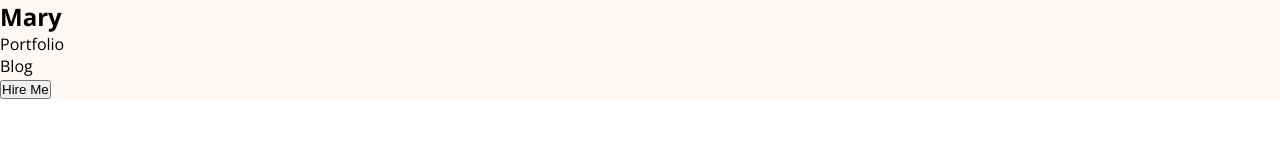
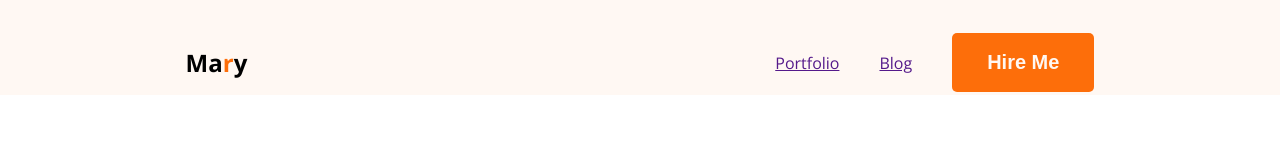
Before and after one commit to shohag721/my-projects, a plain HTML site: page my-projects/index.html in a window 1280 px wide. Drawn offline with nearby package versions, Linux system fonts and the light colour scheme.

Commit message:
added images and create navbar styles

```diff
--- a/my-projects/index.html
+++ b/my-projects/index.html
@@ -9,12 +9,14 @@
 <body class="open-sans">
     <header>
         <nav class="navber">
-            <h1>Mary</h1>
-            <ul>
-                <li>Portfolio</li>
-                <li>Blog</li>
+            <div class="nav-title">
+                <h1 class="header-name">Ma<span class="Mary">r</span>y</h1>
+            </div>
+            <ul class="menu">
+                <li><a href="">Portfolio</a></li>
+                <li><a href="">Blog</a></li>
+                <li><button class="btn">Hire Me</button></li>
             </ul>
-            <button>Hire Me</button>
         </nav>
     </header>
     <body>
--- a/my-projects/styles/style.css
+++ b/my-projects/styles/style.css
@@ -11,7 +11,42 @@
     font-style: normal;
 }
 
+/* Share Styles */
+
+.btn{
+    background-color: #FD6E0A;
+    border: none;
+    padding: 18px 35px;
+    border-radius: 5px;
+    font-size: 20px;
+    font-weight: 700;
+    color: #FFF8F3;
+}
+
+
+/* Header Section */
+
 header{
     background-color:#FFF8F3;
-    max-width: 1440px;
 }
+
+nav{
+    width: 71%;
+    max-width: 1140px;
+    height: 65px;
+    margin: 0 auto;
+    padding-top: 30px;
+    display: flex;
+    justify-content: space-between;
+    align-items: center;
+}
+nav .menu {
+    display: flex;
+    gap: 40px;
+    list-style-type: none;
+    align-items: center;
+}
+
+.Mary{
+    color: #FD6E0A;
+}
```
Also changed, not shown: my-projects/images/developer.png (added), my-projects/images/hardy.png (added), my-projects/images/header_bg.png (added), my-projects/images/icons/facebook.png (added), my-projects/images/icons/insta.png (added), my-projects/images/icons/js.png (added), my-projects/images/icons/mongo.png (added), my-projects/images/icons/nodejs.png (added), my-projects/images/icons/react.png (added), my-projects/images/icons/twitter.png (added).
